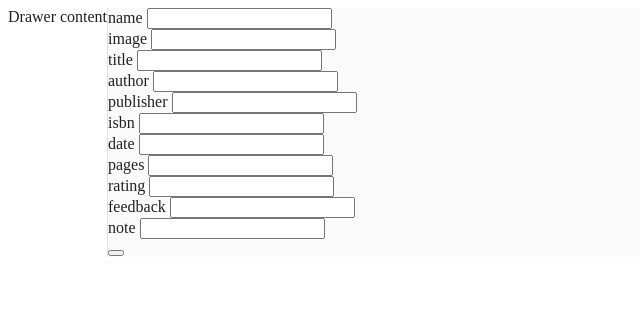
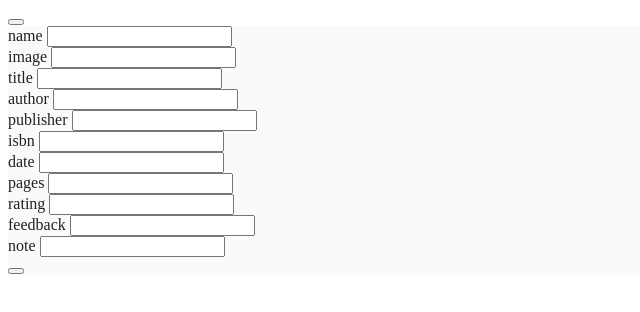
Before and after one commit to evoytenkoapps/books, an Angular app: page / in a window 1280 px wide. Shown: the top 312 px of the page, without its empty margins (0-640 px from the left). Built offline with nearby package versions, Linux system fonts and the light colour scheme.

Commit message:
add menu

```diff
--- a/src/app/app.component.html
+++ b/src/app/app.component.html
@@ -1,6 +1,10 @@
-<mat-drawer-container class="example-container">
-  <mat-drawer mode="side" opened>Drawer content</mat-drawer>
-  <mat-drawer-content>
+<app-tool-bar (changeClick)="opened = !opened"></app-tool-bar>
+<mat-sidenav-container class="example-container">
+  <mat-sidenav #sidenav mode="side" [(opened)]="opened" [mode]="'over'">
+    Sidenav content
+  </mat-sidenav>
+
+  <mat-sidenav-content>
     <router-outlet></router-outlet>
-  </mat-drawer-content>
-</mat-drawer-container>
+  </mat-sidenav-content>
+</mat-sidenav-container>
--- a/src/app/app.component.ts
+++ b/src/app/app.component.ts
@@ -1,10 +1,11 @@
-import { Component } from '@angular/core';
+import { Component } from "@angular/core";
 
 @Component({
-  selector: 'app-root',
-  templateUrl: './app.component.html',
-  styleUrls: ['./app.component.styl']
+  selector: "app-root",
+  templateUrl: "./app.component.html",
+  styleUrls: ["./app.component.styl"],
 })
 export class AppComponent {
-  title = 'books';
+  public opened = false;
+  title = "books";
 }
--- a/src/app/app.module.ts
+++ b/src/app/app.module.ts
@@ -8,9 +8,10 @@
 import { BrowserAnimationsModule } from "@angular/platform-browser/animations";
 import { CommonModule } from "@angular/common";
 import { MatSidenavModule } from "@angular/material/sidenav";
+import { ToolBarComponent } from './components/tool-bar/tool-bar.component';
 
 @NgModule({
-  declarations: [AppComponent, CreateBookComponent, KeysPipe],
+  declarations: [AppComponent, CreateBookComponent, KeysPipe, ToolBarComponent],
   imports: [
     CommonModule,
     BrowserModule,
--- /dev/null
+++ b/src/app/components/tool-bar/tool-bar.component.html
@@ -0,0 +1 @@
+<button (click)="onCLick()"></button>
--- /dev/null
+++ b/src/app/components/tool-bar/tool-bar.component.ts
@@ -0,0 +1,18 @@
+import { Component, EventEmitter, OnInit, Output } from "@angular/core";
+
+@Component({
+  selector: "app-tool-bar",
+  templateUrl: "./tool-bar.component.html",
+  styleUrls: ["./tool-bar.component.styl"],
+})
+export class ToolBarComponent implements OnInit {
+  @Output() changeClick = new EventEmitter<void>();
+
+  constructor() {}
+
+  ngOnInit() {}
+
+  public onCLick() {
+    this.changeClick.emit();
+  }
+}
```
Also changed, not shown: src/app/components/tool-bar/tool-bar.component.styl (added), 1 other file (tests, documents, lock files or other folders).
